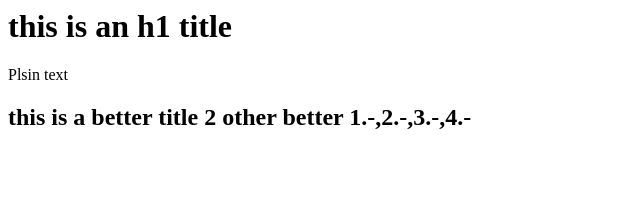
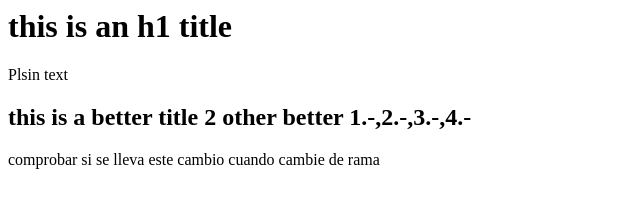
Before and after one commit to javierarmando1/documentos, a plain HTML site: page index.html in a window 1280 px wide. Shown: the whole page, without its empty margins (0-640 px from the left). Drawn offline with Linux system fonts and the light colour scheme.

Commit message:
cambio para task 5

```diff
--- a/index.html
+++ b/index.html
@@ -6,5 +6,6 @@
 		<h1>this is an h1 title</h1>
 		<p>Plsin text</p>
 		<h2> this is a better title 2 other better 1.-,2.-,3.-,4.-</h2>
+		comprobar si se lleva este cambio cuando cambie de rama
 	</body>
 </html>
```
